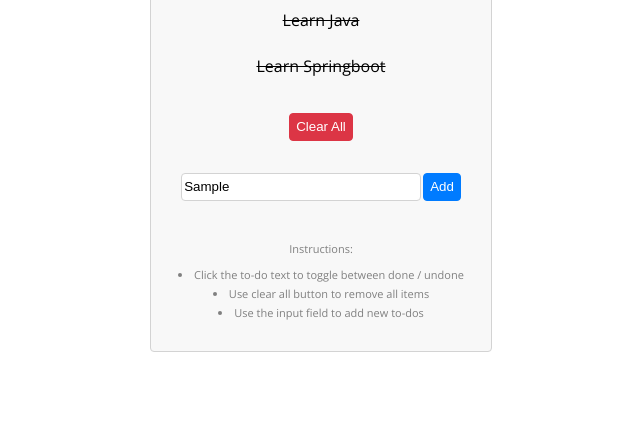
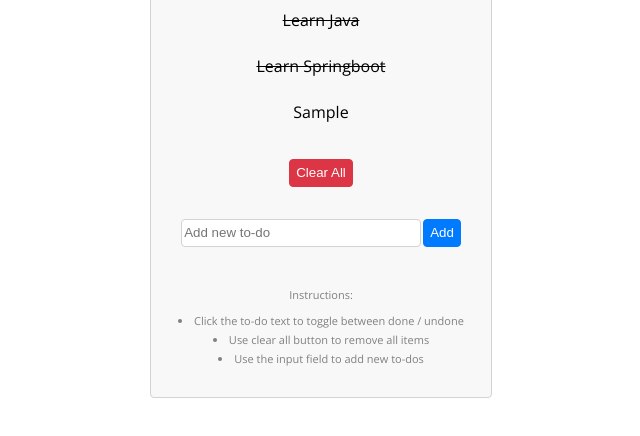
Before and after one commit to prameswaraandhika/todo-list-vue, a plain HTML site: page index.html in a window 1280 px wide. Both pictures are taken after typing "Sample" into the empty fields and a click on the button "Add". Shown: the part 152-588 px from the top of the page, without its empty margins (319-959 px from the left). Drawn offline with nearby package versions, Linux system fonts and the light colour scheme.

Commit message:
feature add todo

```diff
--- a/index.html
+++ b/index.html
@@ -16,10 +16,7 @@
         <main id="app">
 
             <section class="todo-list">
-
-
                 <h3>To-do List</h3>
-
                 <div class="all-todos">
                     <div v-for="todo in todos"
                          class="single-todo"
@@ -30,8 +27,8 @@
 
                 <button class="clear">Clear All</button>
 
-                <input type="text" placeholder="Add new to-do">
-                <button class="add">Add</button>
+                <input type="text" placeholder="Add new to-do" v-model="newTodo.text">
+                <button class="add" @click="createTodo()">Add</button>
 
                 <div class="instructions">
                     Instructions:
--- a/scripts.js
+++ b/scripts.js
@@ -12,7 +12,16 @@ var todos = [
 const todosApp = {
     data() {
         return {
-            todos: window.todos
+            todos: window.todos,
+            newTodo: {}
+        }
+    },
+    methods: {
+        createTodo() {
+            this.todos.push(this.newTodo)
+            this.newTodo = {
+                done: false
+            }
         }
     }
 };
```
